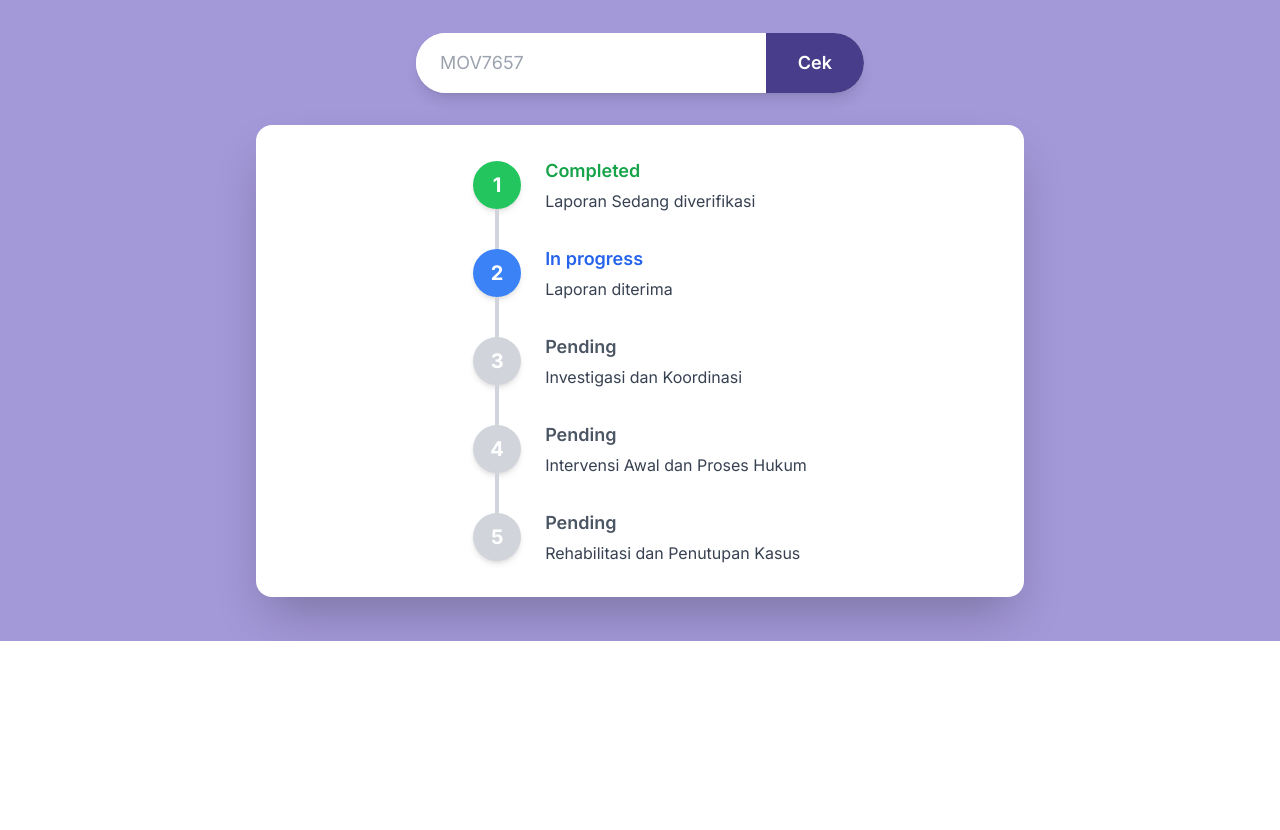
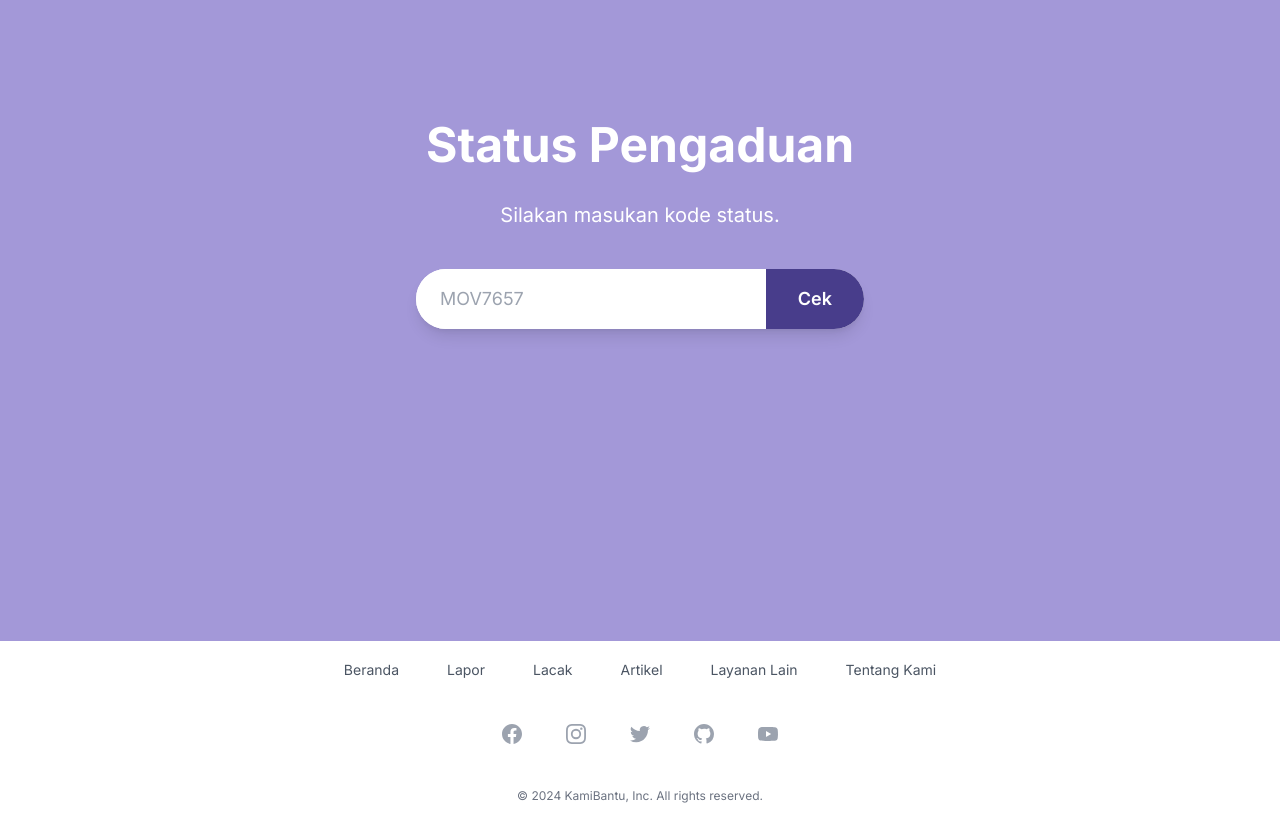
Before and after one commit to DrRhea/KamiBantu, a React (Vite) app in the folder client/: page /lacak in a window 1280 px wide. Shown: the part 220-1050 px from the top of the page. Before the commit the page ends 861 px from the top, so only its background shows below. Built offline with nearby package versions, Linux system fonts and the light colour scheme.

Commit message:
fix some features

```diff
--- a/client/src/App.jsx
+++ b/client/src/App.jsx
@@ -1,5 +1,5 @@
 import React from 'react';
-import { Routes ,Route } from 'react-router-dom';
+import { Routes, Route, useLocation } from 'react-router-dom';
 import Home from './pages/Home';
 import Lapor from './pages/Lapor';
 import FormAnak from './pages/FormAnak';
@@ -7,13 +7,17 @@ import FormOrtu from './pages/FormOrtu';
 import Lacak from './pages/Lacak';
 import NotFound from './pages/NotFound';
 import Navbar from './Components/Navbar';
+import Footer from './Components/Footer';
 import Dashboard from './pages/Dashboard';
 
 
 const App = () => {
+  const hideNavbarPaths = ['/dashboard'];
   return (
     <>
-    <Navbar />
+      {!hideNavbarPaths.includes(location.pathname) && (
+        <Navbar />
+      )}
     <Routes>
       <Route path='/' element={<Home/>} />
       <Route path='/lapor' element={<Lapor/>} />
@@ -21,8 +25,9 @@ const App = () => {
       <Route path='/lapor/wali' element={<FormOrtu/>} />
       <Route path='/lacak' element={<Lacak/>} />
       <Route path='*' element={<NotFound />} />
-      <Route path='dashboard' element={<Dashboard />} />
+      <Route path='/dashboard' element={<Dashboard />} />
     </Routes>
+    <Footer />
     </>
   );
 };
--- a/client/src/pages/Footer.jsx
+++ b/client/src/Components/Footer.jsx
@@ -3,9 +3,9 @@ import { Link } from 'react-router-dom';
 
 const Footer = () => {
   return (
-    <div className='p-4 py-24 mx-auto'>
+    <div className='mx-auto'>
         <footer className="bg-white">
-  <div className="px-6 py-20 mx-auto overflow-hidden max-w-7xl sm:py-24 lg:px-8">
+  <div className="px-6 pt-16 pb-4 mx-auto overflow-hidden max-w-7xl sm:pt-4 sm:pb-6 lg:px-8">
     <nav
       className="-mb-6 columns-2 sm:flex sm:justify-center sm:space-x-12"
       aria-label="Footer"
--- a/client/src/pages/Home.jsx
+++ b/client/src/pages/Home.jsx
@@ -1,5 +1,5 @@
 import React, { useState } from 'react';
-import Footer from './Footer';
+import Footer from '../Components/Footer';
 import Modal from './Modal';
 import Langkah from './component/Langkah';
 import Statistika from './component/Statistika';
@@ -91,7 +91,6 @@ const Home = () => {
 
         <Testimoni />
         <Faq />
-        <Footer />
       </div>
     </div>
   );
--- a/client/src/pages/Lacak.jsx
+++ b/client/src/pages/Lacak.jsx
@@ -1,12 +1,17 @@
 import React, { useState } from 'react';
-import Footer from './Footer';
+import Footer from '../Components/Footer';
 
 const Lacak = () => {
   const [trackingCode, setTrackingCode] = useState('');
+  const [show, setShow] = useState(false)
+
+  const showToggle = () => {
+    setShow(!show)
+  }
 
   const steps = [
-    { id: 1, status: 'completed', text: 'Laporan Sedang diverifikasi' },
-    { id: 2, status: 'in-progress', text: 'Laporan diterima' },
+    { id: 1, status: 'in-progress', text: 'Laporan Sedang diverifikasi' },
+    { id: 2, status: 'pending', text: 'Laporan diterima' },
     { id: 3, status: 'pending', text: 'Investigasi dan Koordinasi' },
     { id: 4, status: 'pending', text: 'Intervensi Awal dan Proses Hukum' },
     { id: 5, status: 'pending', text: 'Rehabilitasi dan Penutupan Kasus' },
@@ -30,13 +35,13 @@ const Lacak = () => {
               placeholder="MOV7657"
               className="flex-grow px-6 py-4 text-lg focus:outline-none"
             />
-            <button className="bg-[#483D8B] text-white px-8 py-4 text-lg font-semibold hover:bg-[#382D7B] transition duration-300">
+            <button onClick={showToggle} className="bg-[#483D8B] text-white px-8 py-4 text-lg font-semibold hover:bg-[#382D7B] transition duration-300">
               Cek
             </button>
           </div>
         </div>
 
-        <div className="flex justify-center w-full max-w-3xl p-8 bg-white shadow-2xl rounded-2xl">
+        <div className={`justify-center w-full max-w-3xl p-8 bg-white shadow-2xl rounded-2xl ${show ? 'flex' : 'hidden'}`}>
           <div className="w-max">
             {steps.map((step, index) => (
               <div key={step.id} className="flex items-center mb-8 last:mb-0">
--- a/client/src/pages/Lapor.jsx
+++ b/client/src/pages/Lapor.jsx
@@ -1,5 +1,5 @@
 import React, { useState } from 'react';
-import Footer from './Footer';
+import Footer from '../Components/Footer';
 import Modal from './Modal';
 import { Link } from 'react-router-dom';
 
@@ -15,7 +15,7 @@ const Lapor = () => {
   }
 
   return (
-    <div className="px-6 lg:py-24 bg-white sm:px-6 lg:px-8">
+    <div className="px-6 lg:py-24 bg-white sm:px-6 lg:px-8 min-h-screen">
       <div className="mx-auto max-w-7xl">
         <div className="flex flex-col items-center lg:flex-row lg:items-start gap-y-10 lg:gap-x-12">
           <div className="max-w-2xl mx-auto text-center lg:text-left lg:mx-0">
@@ -50,7 +50,6 @@ const Lapor = () => {
         </div>
       </div>
       <Modal isOpen={modalIsOpen} onClose={closeModal} />
-      <Footer />
     </div>
   );
 };
```
